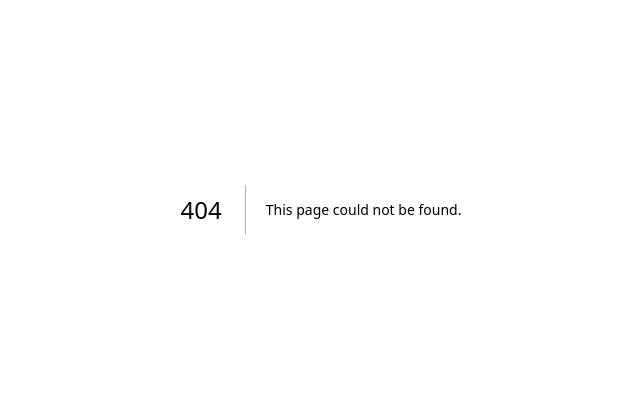
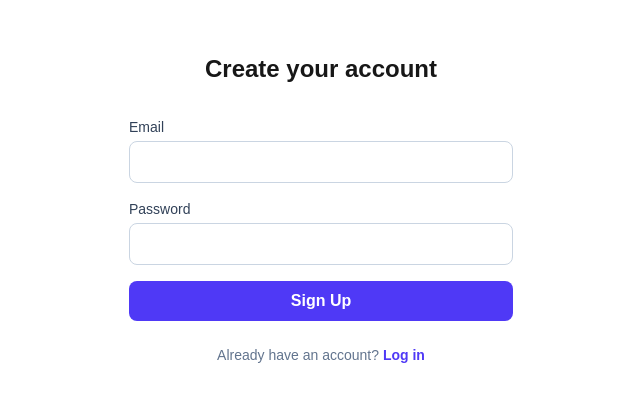
Before and after one commit to justicemitchell351-creator/royal-sales-intelligence, a Next.js app: page /signup in a window 1280 px wide. Before the commit this address had no page. Shown: the part 191-592 px from the top of the page, without its empty margins (319-959 px from the left). Built offline with nearby package versions, Linux system fonts and the light colour scheme; no server answers.

Commit message:
Add authentication with Supabase

```diff
--- /dev/null
+++ b/app/login/page.js
@@ -0,0 +1,70 @@
+'use client'
+
+import { useState } from 'react'
+import { supabase } from '@/lib/supabase'
+
+export default function Login() {
+  const [email, setEmail] = useState('')
+  const [password, setPassword] = useState('')
+  const [message, setMessage] = useState('')
+  const [loading, setLoading] = useState(false)
+
+  async function handleLogin(e) {
+    e.preventDefault()
+    setLoading(true)
+    setMessage('')
+
+    const { error } = await supabase.auth.signInWithPassword({ email, password })
+
+    if (error) {
+      setMessage(error.message)
+    } else {
+      setMessage('Logged in! (Dashboard comes in a later phase.)')
+    }
+    setLoading(false)
+  }
+
+  return (
+    <main className="min-h-screen flex items-center justify-center bg-white px-6">
+      <div className="w-full max-w-sm">
+        <h1 className="text-2xl font-bold text-center mb-8">Log in</h1>
+        <form onSubmit={handleLogin} className="space-y-4">
+          <div>
+            <label className="block text-sm font-medium text-slate-700 mb-1">Email</label>
+            <input
+              type="email"
+              required
+              value={email}
+              onChange={(e) => setEmail(e.target.value)}
+              className="w-full rounded-lg border border-slate-300 px-4 py-2 focus:outline-none focus:ring-2 focus:ring-indigo-600"
+            />
+          </div>
+          <div>
+            <label className="block text-sm font-medium text-slate-700 mb-1">Password</label>
+            <input
+              type="password"
+              required
+              value={password}
+              onChange={(e) => setPassword(e.target.value)}
+              className="w-full rounded-lg border border-slate-300 px-4 py-2 focus:outline-none focus:ring-2 focus:ring-indigo-600"
+            />
+          </div>
+          <button
+            type="submit"
+            disabled={loading}
+            className="w-full rounded-lg bg-indigo-600 px-4 py-2 text-white font-semibold hover:bg-indigo-700 transition disabled:opacity-50"
+          >
+            {loading ? 'Logging in...' : 'Log In'}
+          </button>
+        </form>
+        {message && (
+          <p className="mt-4 text-sm text-center text-slate-600">{message}</p>
+        )}
+        <p className="mt-6 text-sm text-center text-slate-500">
+          Don&apos;t have an account?{' '}
+          <a href="/signup" className="text-indigo-600 font-semibold">Sign up</a>
+        </p>
+      </div>
+    </main>
+  )
+}
--- a/app/page.js
+++ b/app/page.js
@@ -9,7 +9,7 @@ export default function Home() {
           AI-powered sales intelligence that helps businesses identify, prioritize, and understand their best prospects.
         </p>
         <div className="mt-8 flex flex-col sm:flex-row gap-4 justify-center">
-          <a href="#" className="rounded-lg bg-indigo-600 px-6 py-3 text-white font-semibold hover:bg-indigo-700 transition">
+          <a href="/signup" className="rounded-lg bg-indigo-600 px-6 py-3 text-white font-semibold hover:bg-indigo-700 transition">
             Start Free
           </a>
           <a href="#how-it-works" className="rounded-lg border border-slate-300 px-6 py-3 text-slate-700 font-semibold hover:bg-slate-50 transition">
--- /dev/null
+++ b/app/signup/page.js
@@ -0,0 +1,71 @@
+'use client'
+
+import { useState } from 'react'
+import { supabase } from '@/lib/supabase'
+
+export default function SignUp() {
+  const [email, setEmail] = useState('')
+  const [password, setPassword] = useState('')
+  const [message, setMessage] = useState('')
+  const [loading, setLoading] = useState(false)
+
+  async function handleSignUp(e) {
+    e.preventDefault()
+    setLoading(true)
+    setMessage('')
+
+    const { error } = await supabase.auth.signUp({ email, password })
+
+    if (error) {
+      setMessage(error.message)
+    } else {
+      setMessage('Account created! Check your email to confirm, then log in.')
+    }
+    setLoading(false)
+  }
+
+  return (
+    <main className="min-h-screen flex items-center justify-center bg-white px-6">
+      <div className="w-full max-w-sm">
+        <h1 className="text-2xl font-bold text-center mb-8">Create your account</h1>
+        <form onSubmit={handleSignUp} className="space-y-4">
+          <div>
+            <label className="block text-sm font-medium text-slate-700 mb-1">Email</label>
+            <input
+              type="email"
+              required
+              value={email}
+              onChange={(e) => setEmail(e.target.value)}
+              className="w-full rounded-lg border border-slate-300 px-4 py-2 focus:outline-none focus:ring-2 focus:ring-indigo-600"
+            />
+          </div>
+          <div>
+            <label className="block text-sm font-medium text-slate-700 mb-1">Password</label>
+            <input
+              type="password"
+              required
+              minLength={6}
+              value={password}
+              onChange={(e) => setPassword(e.target.value)}
+              className="w-full rounded-lg border border-slate-300 px-4 py-2 focus:outline-none focus:ring-2 focus:ring-indigo-600"
+            />
+          </div>
+          <button
+            type="submit"
+            disabled={loading}
+            className="w-full rounded-lg bg-indigo-600 px-4 py-2 text-white font-semibold hover:bg-indigo-700 transition disabled:opacity-50"
+          >
+            {loading ? 'Creating account...' : 'Sign Up'}
+          </button>
+        </form>
+        {message && (
+          <p className="mt-4 text-sm text-center text-slate-600">{message}</p>
+        )}
+        <p className="mt-6 text-sm text-center text-slate-500">
+          Already have an account?{' '}
+          <a href="/login" className="text-indigo-600 font-semibold">Log in</a>
+        </p>
+      </div>
+    </main>
+  )
+}
--- /dev/null
+++ b/lib/supabase.js
@@ -0,0 +1,6 @@
+import { createClient } from '@supabase/supabase-js'
+
+const supabaseUrl = process.env.NEXT_PUBLIC_SUPABASE_URL
+const supabaseAnonKey = process.env.NEXT_PUBLIC_SUPABASE_ANON_KEY
+
+export const supabase = createClient(supabaseUrl, supabaseAnonKey)
```
